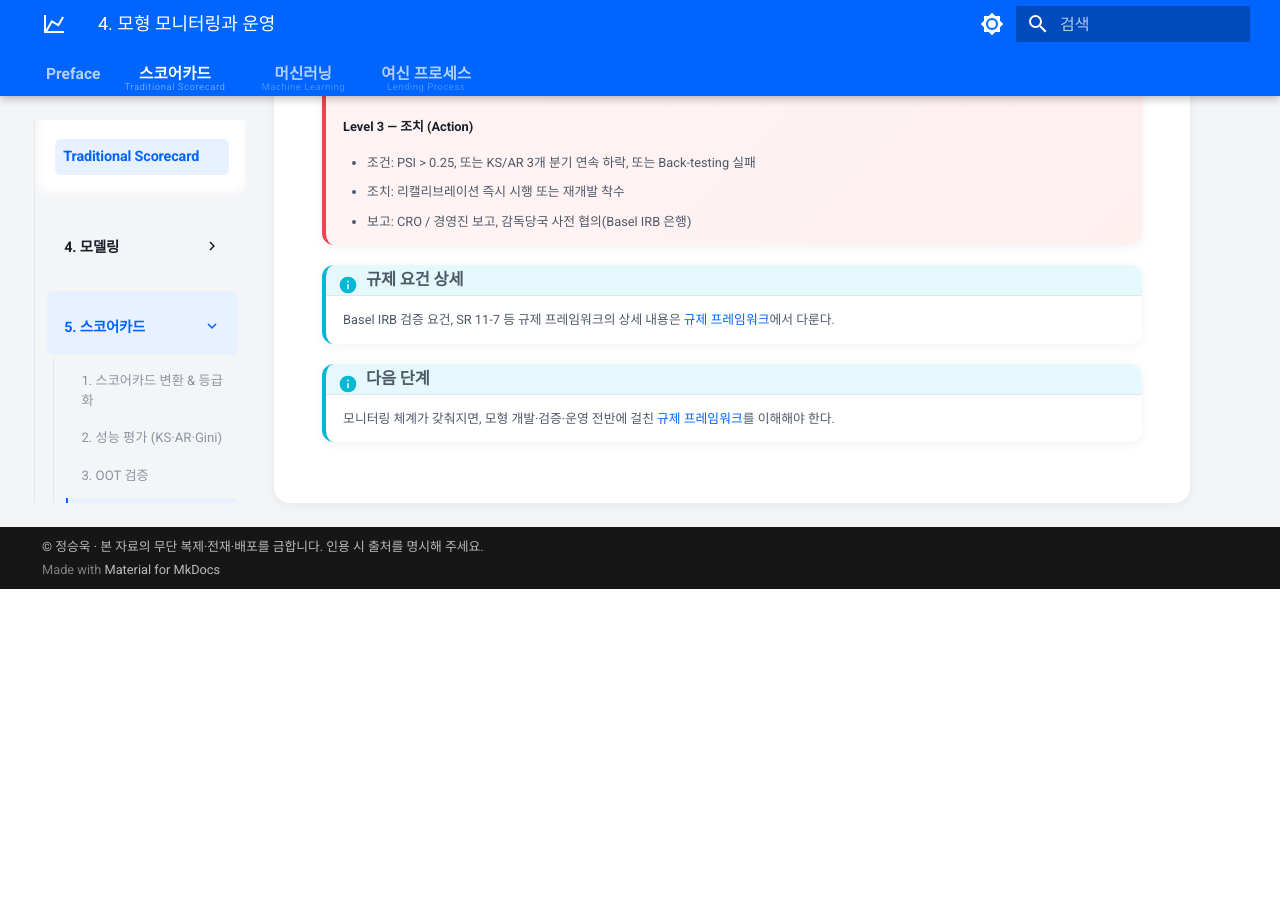
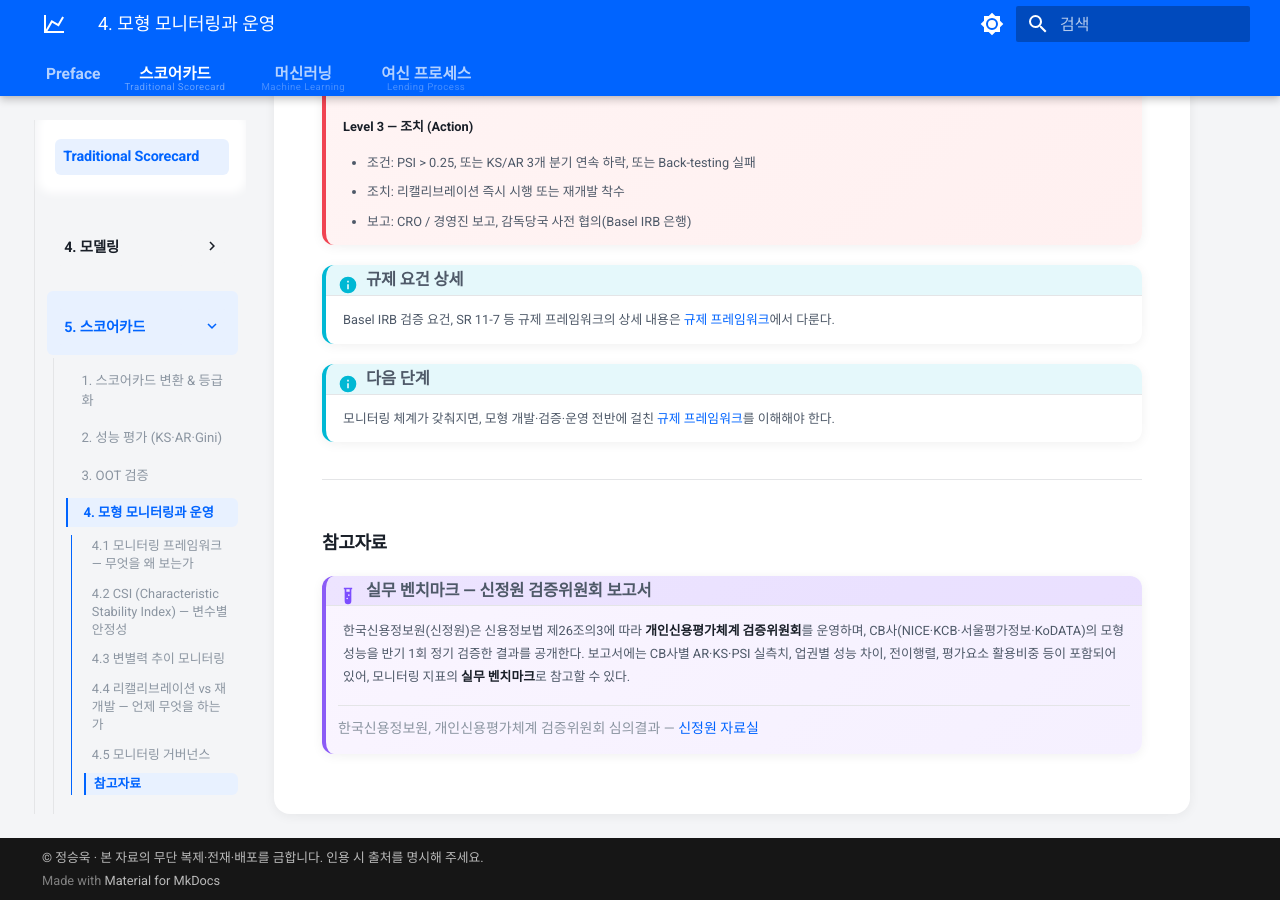
Before and after one commit to aigoldpig/credit-scoring-guidebook, an MkDocs documentation site: the page built from docs/scorecard/part5_scorecard/monitoring-and-operations.md, in a window 1280 px wide and 900 px high, scrolled down 6166 px. Built offline with MkDocs 1.6.1 and Material for MkDocs 9.7.7, drawn with Linux system fonts in a browser that asks for light colours; before the commit the page ends 6755 px from its top, so only the background shows below that.

Commit message:
docs: 모니터링 페이지에 신정원 검증위원회 보고서 참고자료 추가
Co-Authored-By: Claude Opus 4.6 (1M context) <noreply@anthropic.com>

```diff
--- a/docs/scorecard/part5_scorecard/monitoring-and-operations.md
+++ b/docs/scorecard/part5_scorecard/monitoring-and-operations.md
@@ -227,3 +227,12 @@ Vintage 분석은 **대출 실행 시점(Vintage)**별로 성능을 비교하는
 
 !!! info "다음 단계"
     모니터링 체계가 갖춰지면, 모형 개발·검증·운영 전반에 걸친 [규제 프레임워크](regulatory-framework.md)를 이해해야 한다.
+
+---
+
+## 참고자료
+
+!!! example "실무 벤치마크 — 신정원 검증위원회 보고서"
+    한국신용정보원(신정원)은 신용정보법 제26조의3에 따라 **개인신용평가체계 검증위원회**를 운영하며, CB사(NICE·KCB·서울평가정보·KoDATA)의 모형 성능을 반기 1회 정기 검증한 결과를 공개한다. 보고서에는 CB사별 AR·KS·PSI 실측치, 업권별 성능 차이, 전이행렬, 평가요소 활용비중 등이 포함되어 있어, 모니터링 지표의 **실무 벤치마크**로 참고할 수 있다.
+
+    <div class="source-ref">한국신용정보원, 개인신용평가체계 검증위원회 심의결과 — <a href="https://www.kcredit.or.kr:1441/">신정원 자료실</a></div>
```
